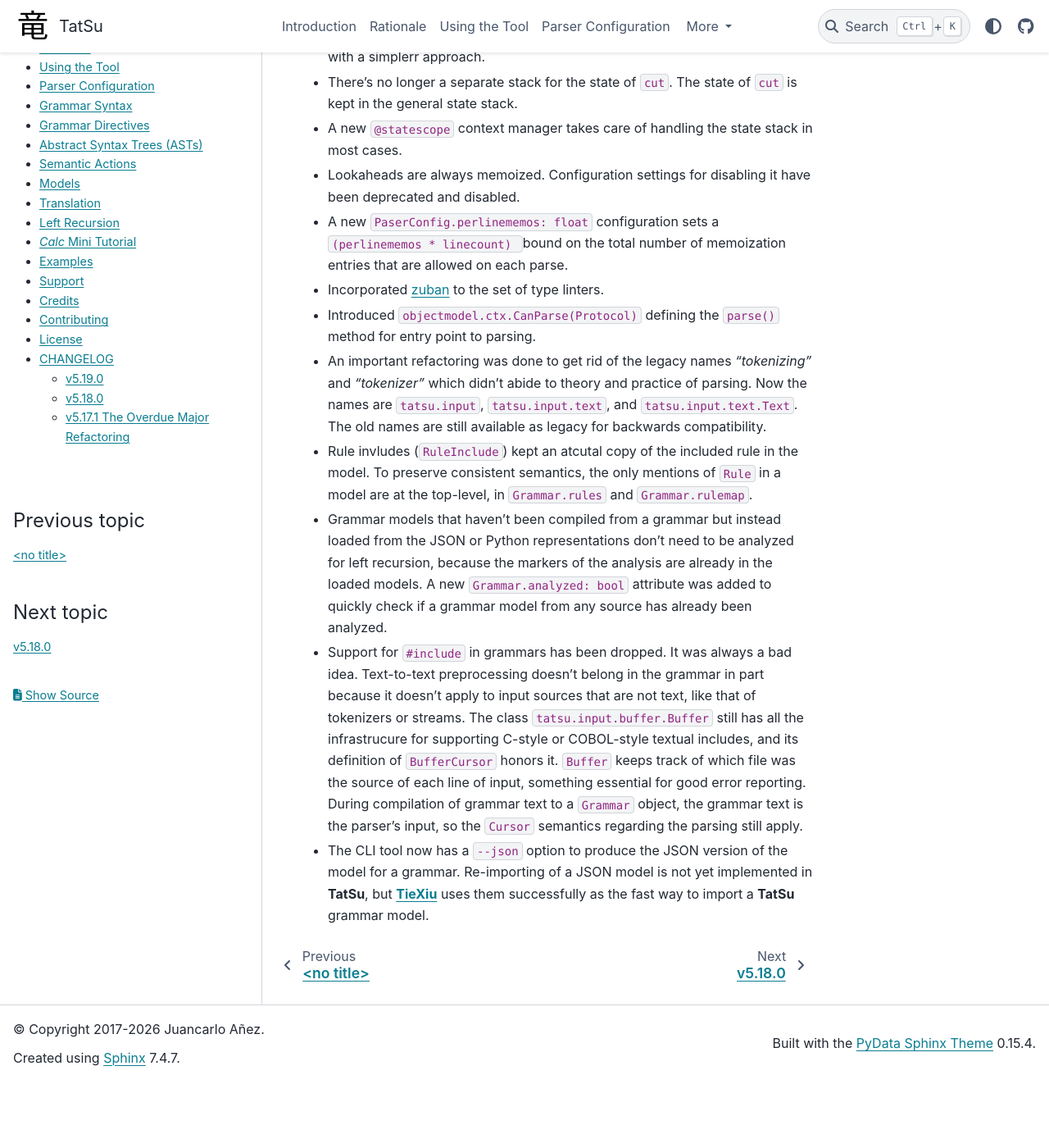
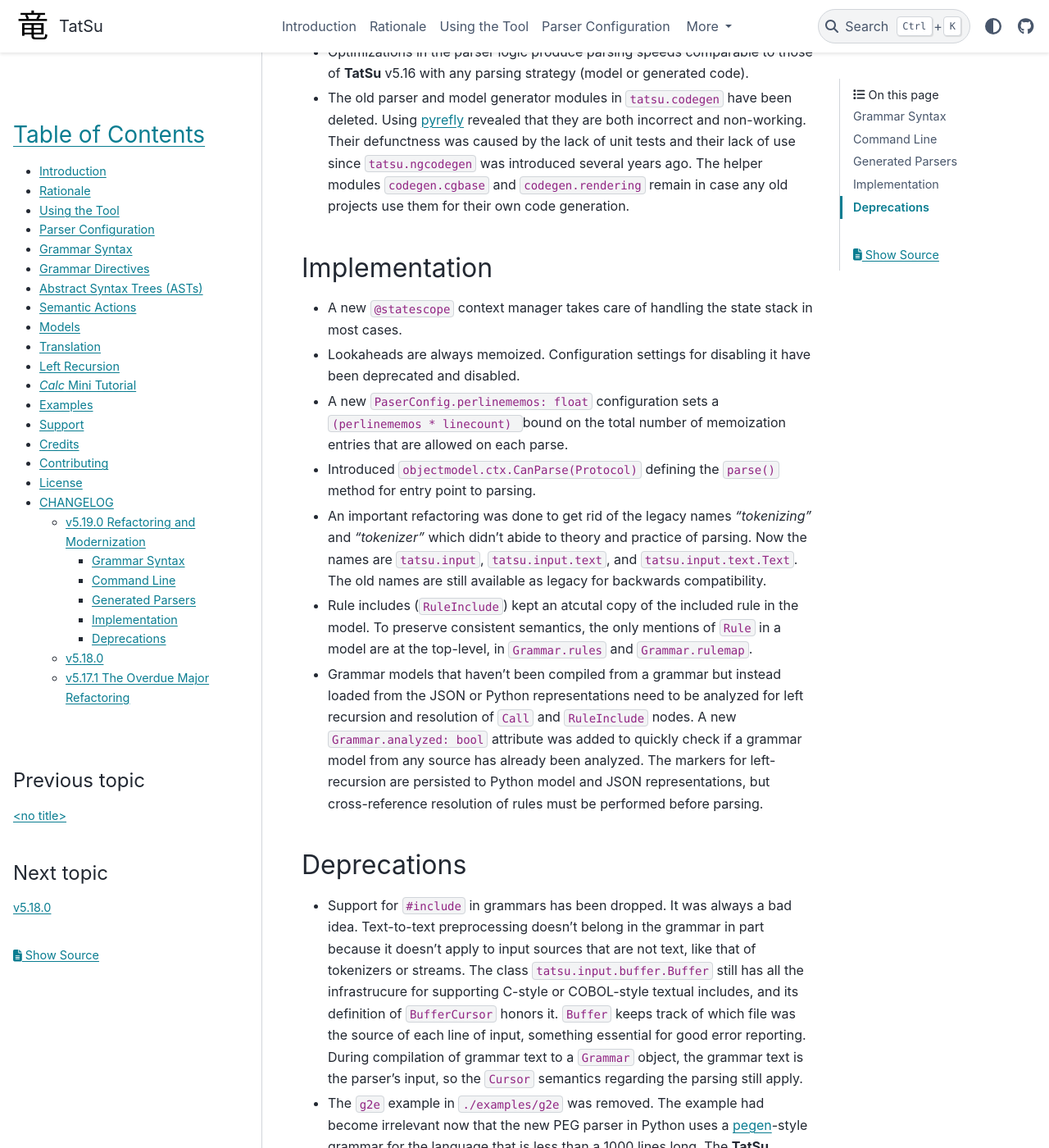
Before and after one commit to neogeny/TatSu, a Sphinx documentation site: the page built from docs/changelog/CHANGELOG_v5.19.0.md, in a window 1280 px wide and 1400 px high, scrolled down 1845 px. Shown: the whole window at 82% size. Built offline with Sphinx 7.4.7 and the PyData theme 0.15.4, drawn with Linux system fonts in a browser that asks for light colours; pages that are not in the unit, such as notebooks, are missing from menus; before the commit the page ends 3164 px from its top, so only the background shows below that; some of the changed text lies outside the part shown.

Commit message:
[docs] edit previous changelog for the sake of the docs

```diff
--- a/docs/changelog/CHANGELOG_v5.19.0.md
+++ b/docs/changelog/CHANGELOG_v5.19.0.md
@@ -1,14 +1,22 @@
 [//]: Copyright (c) 2017-2026 Juancarlo Añez (apalala@gmail.com)
 [//]: SPDX-License-Identifier: BSD-4-Clause
 
-# v5.19.0
+# v5.19.0 Refactoring and Modernization
+
+## Grammar Syntax
 
 - The `$->` (EOL) expression was introduced in the grammar language to match and consume the whitespace up to and including the next line break, using the Python semantics of `os.linesep`. The match interprets whitespace using the Python definition as implemented by `str.isspace()`, so beware when
   a particular definition of _whitespace_ is part of the language to parse.
 
 - The `@nostak` decorator for rules was added to the grammar. The setting hints the tracer and error handler that the rule should not be part of the call stack. The setting is useful to avoid noise in traces when low-level rules (like those for qualified or attributed identifiers) form their own small hierarchy.
 
-- The file extension for **TatSu** grammars is now `.ebnf`. The grammar language is, after all, an _extension_ of the most known forms of EBNF syntax. Syntax highlighters may recognize the extension
+- The file extension for **TatSu** grammars is now `.ebnf`. The grammar language is, after all, an _extension_ of the most known forms of EBNF syntax. Syntax highlighters may recognize the extension better than the previous `.tatsu`.
+
+## Command Line
+
+- The CLI tool now has a `--json` option to produce the JSON version of the model for a grammar. Re-importing of a JSON model is not yet implemented in **TatSu**, but **[TieXiu](https://github.com/neogeny/tiexiu)** uses them successfully as the fast way to import a **TatSu** grammar model.
+
+## Generated Parsers
 
 - The benchmark in `tatsu.tool.bench` was used over several large grammars and large input sets to evaluate parser strategies. The result is that there is a 1.3x performance advantage in generating a Python program versus using the in-memory model of the parsed **TatSu** grammar for parsing. In tests with complex projects (Java) the performance difference is not perceivable. The [codspeed][] benchmark that runs with unit tests on GitHub doesn't see the performance difference either.
 
@@ -44,11 +52,7 @@
 
   [pyrefly]: https://pypi.org/project/pyrefly/
 
-- The `g2e` example in `./examples/g2e` was removed. The example had become irrelevant now that the new PEG parser in Python uses a [pegen][]-style grammar for the language that is less than a 1000 lines long. The **TatSu** grammar for ANTLR in `./examples/g2e/antlr.tatsu` can still parse ANTLR grammars, but there's no test case for it. The semantics in `g2e.semanrics.ANTLRSemantics` try to do everything on a single pass (like substituting simple TOKEN rules by their value), when transformation of the parsed input grammar model should be more stable and easier to understand with a simplerr approach.
-
-  [pegen]: https://we-like-parsers.github.io/pegen/grammar.html
-
-- There's no longer a separate stack for the state of `cut`. The state of `cut` is kept in the general state stack.
+## Implementation
 
 - A new `@statescope` context manager takes care of handling the state stack in most cases.
 
@@ -58,17 +62,21 @@
 - A new `PaserConfig.perlinememos: float` configuration sets a `(perlinememos * linecount) `
   bound on the total number of memoization entries that are allowed on each parse.
 
-- Incorporated [zuban][] to the set of type linters.
-
-  [zuban]: https://github.com/zubanls/zuban
-
 - Introduced `objectmodel.ctx.CanParse(Protocol)` defining the `parse()` method
   for entry point to parsing.
 
 - An important refactoring was done to get rid of the legacy names *"tokenizing"* and *"tokenizer"* which didn't abide to theory and practice of parsing. Now the names are `tatsu.input`, `tatsu.input.text`, and `tatsu.input.text.Text`. The old names are still available as legacy for backwards compatibility.
 
-- Rule invludes (`RuleInclude`) kept an atcutal copy of the included rule in the model. To preserve consistent semantics, the only mentions of `Rule` in a model are at the top-level, in `Grammar.rules` and `Grammar.rulemap`.
+- Rule includes (`RuleInclude`) kept an atcutal copy of the included rule in the model. To preserve consistent semantics, the only mentions of `Rule` in a model are at the top-level, in `Grammar.rules` and `Grammar.rulemap`.
 
-- Grammar models that haven't been compiled from a grammar but instead loaded from the JSON or Python representations don't need to be analyzed for left recursion, because the markers of the analysis are already in the loaded models. A new `Grammar.analyzed: bool` attribute was added to quickly check if a grammar model from any source has already been analyzed.
+- Grammar models that haven't been compiled from a grammar but instead loaded from the JSON or Python representations need to be analyzed for left recursion and resolution of `Call` and `RuleInclude` nodes. A new `Grammar.analyzed: bool` attribute was added to quickly check if a grammar model from any source has already been analyzed. The markers for left-recursion are persisted to Python model and JSON representations, but cross-reference resolution of rules must be performed before parsing.
+
+## Deprecations
+
 - Support for `#include` in grammars has been dropped. It was always a bad idea. Text-to-text preprocessing doesn't belong in the grammar in part because it doesn't apply to input sources that are not text, like that of tokenizers or streams. The class `tatsu.input.buffer.Buffer` still has all the infrastrucure for supporting C-style or COBOL-style textual includes, and its definition of `BufferCursor` honors it. `Buffer` keeps track of which file was the source of each line of input, something essential for good error reporting. During compilation of grammar text to a `Grammar` object, the grammar text is the parser's input, so the `Cursor` semantics regarding the parsing still apply.
-- The CLI tool now has a `--json` option to produce the JSON version of the model for a grammar. Re-importing of a JSON model is not yet implemented in **TatSu**, but **[TieXiu](https://github.com/neogeny/tiexiu)** uses them successfully as the fast way to import a **TatSu** grammar model.
+
+- The `g2e` example in `./examples/g2e` was removed. The example had become irrelevant now that the new PEG parser in Python uses a [pegen][]-style grammar for the language that is less than a 1000 lines long. The **TatSu** grammar for ANTLR in `./examples/g2e/antlr.tatsu` can still parse ANTLR grammars, but there's no test case for it. The semantics in `g2e.semanrics.ANTLRSemantics` try to do everything on a single pass (like substituting simple TOKEN rules by their value), when transformation of the parsed input grammar model should be more stable and easier to understand with a simplerr approach.
+
+  [pegen]: https://we-like-parsers.github.io/pegen/grammar.html
+
+- There's no longer a separate stack for the state of `cut`. The state of `cut` is kept in the general state stack.
```
